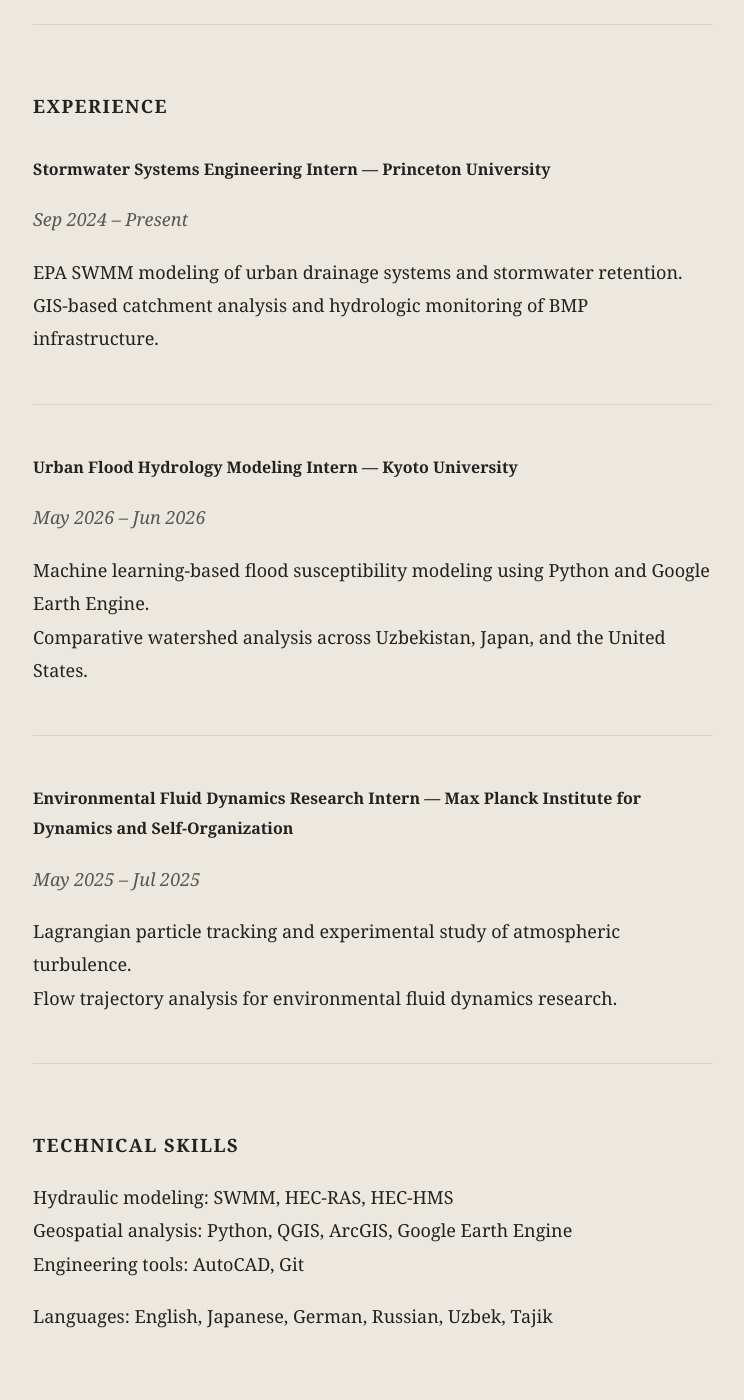
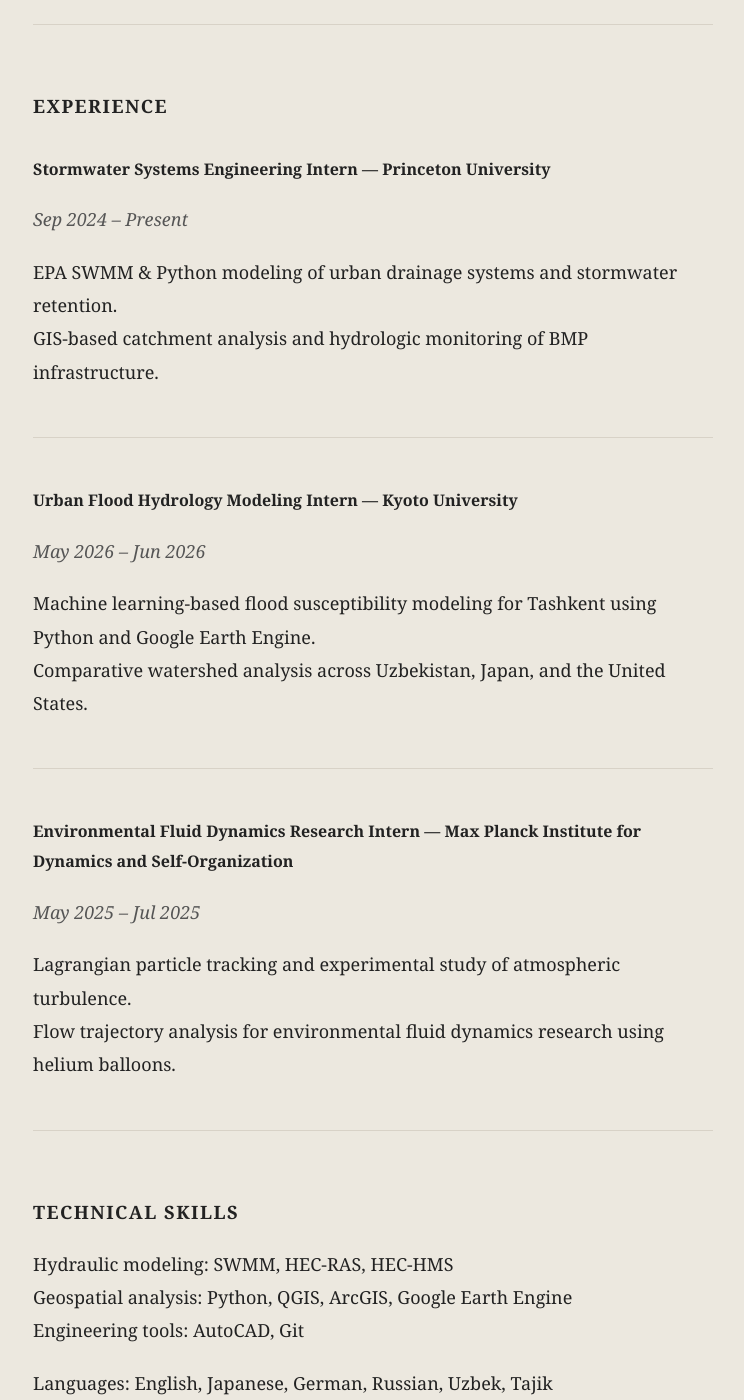
Before and after one commit to sayfullo22/sayfullo22, a Jekyll site: the page built from index.md, in a window 1280 px wide and 1400 px high, scrolled down 682 px. Shown: the whole window, without its empty margins (267-1011 px from the left). Built offline with Jekyll 4.4.1, drawn with Linux system fonts in a browser that asks for light colours.

Commit message:
Update index.md

```diff
--- a/index.md
+++ b/index.md
@@ -26,7 +26,7 @@
 ### Stormwater Systems Engineering Intern — Princeton University
 *Sep 2024 – Present*
 
-EPA SWMM modeling of urban drainage systems and stormwater retention.
+EPA SWMM & Python modeling of urban drainage systems and stormwater retention.
 GIS-based catchment analysis and hydrologic monitoring of BMP infrastructure.
 
 ---
@@ -34,7 +34,7 @@
 ### Urban Flood Hydrology Modeling Intern — Kyoto University
 *May 2026 – Jun 2026*
 
-Machine learning-based flood susceptibility modeling using Python and Google Earth Engine.
+Machine learning-based flood susceptibility modeling for Tashkent using Python and Google Earth Engine.
 Comparative watershed analysis across Uzbekistan, Japan, and the United States.
 
 ---
@@ -43,7 +43,7 @@
 *May 2025 – Jul 2025*
 
 Lagrangian particle tracking and experimental study of atmospheric turbulence.
-Flow trajectory analysis for environmental fluid dynamics research.
+Flow trajectory analysis for environmental fluid dynamics research using helium balloons.
 
 ---
 
```
